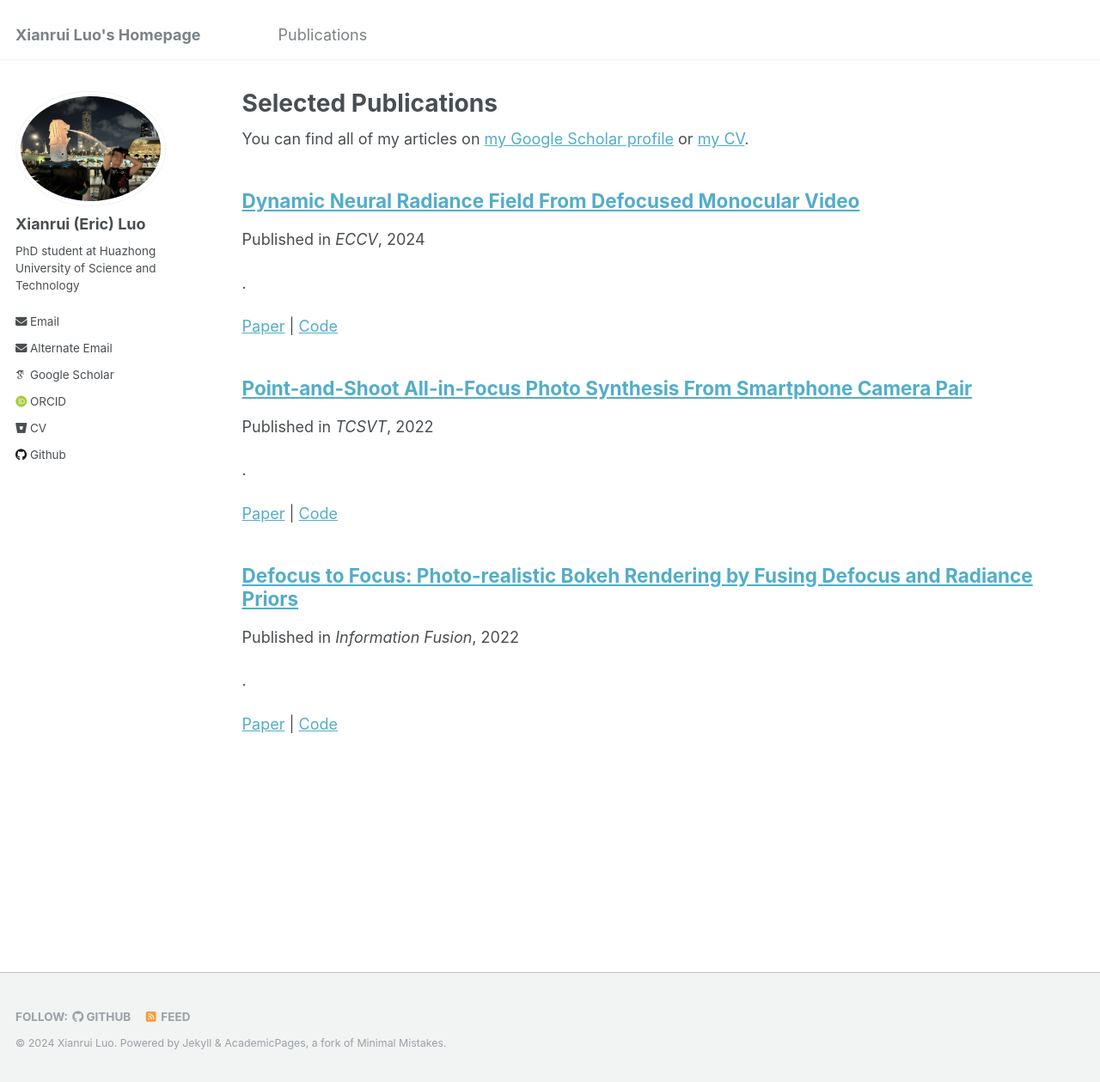
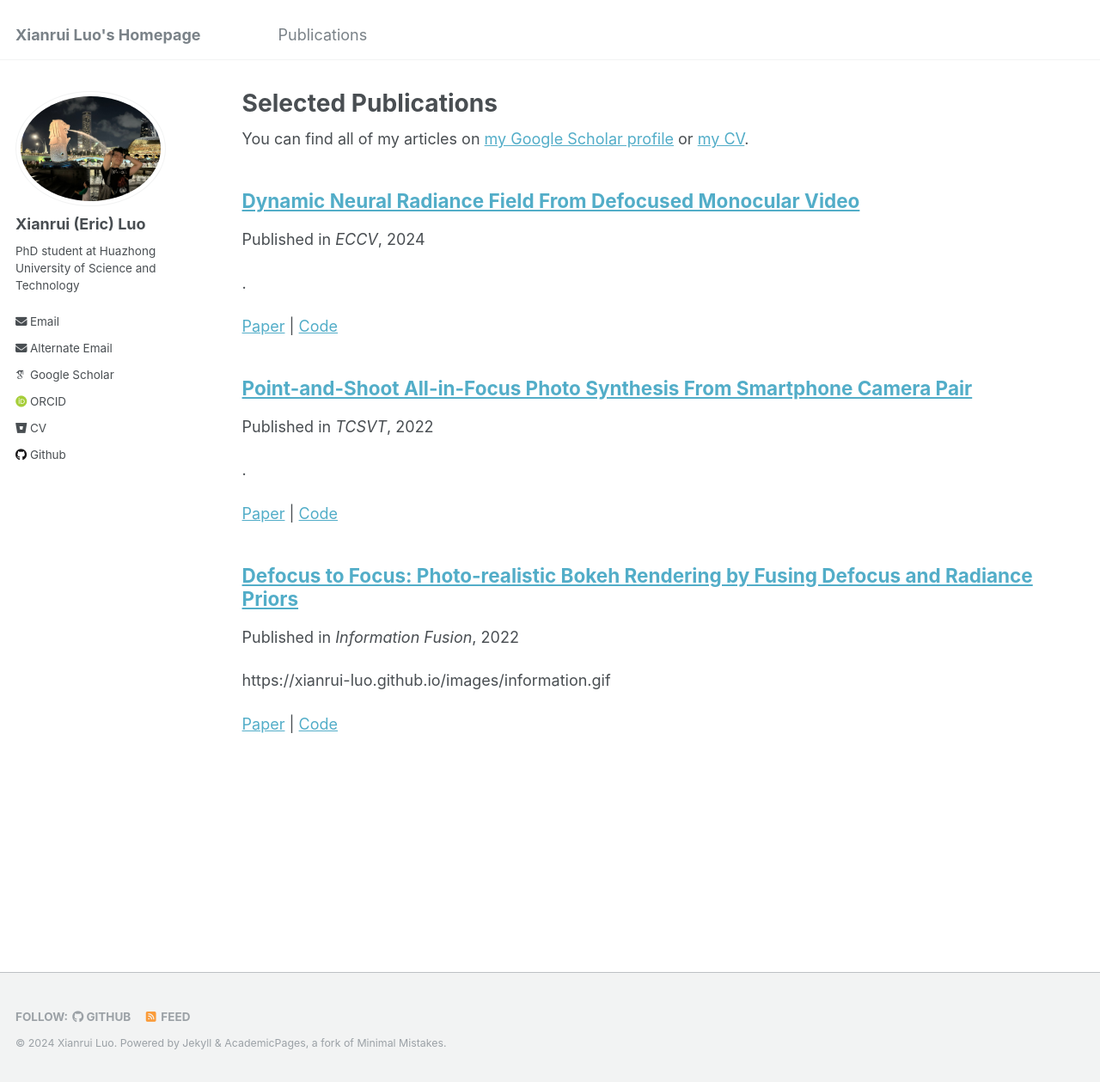
Before and after one commit to xianrui-luo/xianrui-luo.github.io, a Jekyll site: the page built from _pages/publications.md, in a window 1280 px wide and 1259 px high. Shown: the whole window at 86% size. Built offline with Jekyll 4.4.1, drawn with Linux system fonts in a browser that asks for light colours; some web fonts are replaced; part of the change alters nothing that is shown.

Commit message:
Update information.md

```diff
--- a/_publications/information.md
+++ b/_publications/information.md
@@ -2,7 +2,7 @@
 title: "Defocus to Focus: Photo-realistic Bokeh Rendering by Fusing Defocus and Radiance Priors"
 collection: publications
 permalink: /publication/information
-excerpt: '.'
+excerpt: https://xianrui-luo.github.io/images/information.gif
 date: 2022-08-01
 venue: 'Information Fusion'
 codeurl: 'https://github.com/xianrui-luo/defocustofocus'
```
